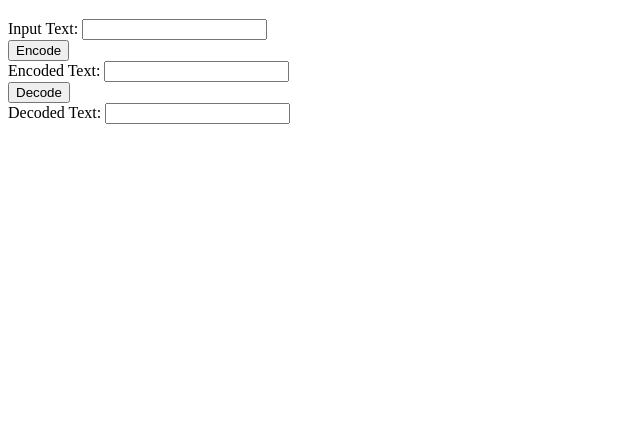
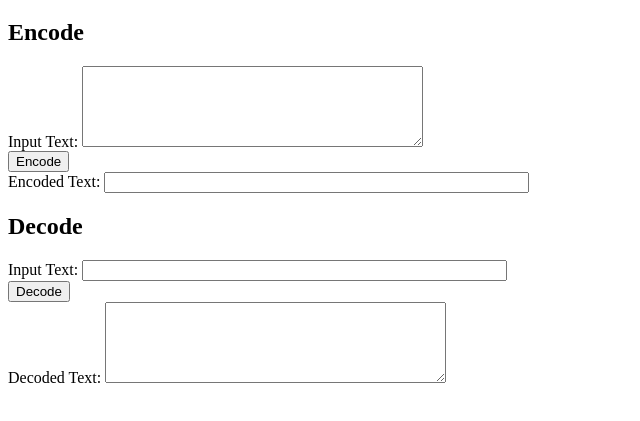
Before and after one commit to SampleUser0001/base64_encode_decode_sample, a plain HTML site: page index.html in a window 1280 px wide. Shown: the part 61-482 px from the top of the page, without its empty margins (0-640 px from the left). Drawn offline with Linux system fonts and the light colour scheme.

Commit message:
base64 encode/decodeできる

```diff
--- a/index.html
+++ b/index.html
@@ -4,13 +4,13 @@
     <title>Base64 Encode/Decode</title>
     <script>
         function encodeBase64() {
-            var input = document.getElementById("inputText").value;
+            var input = document.getElementById("encodeInputText").value;
             var encoded = btoa(input);
             document.getElementById("encodedText").value = encoded;
         }
 
         function decodeBase64() {
-            var encoded = document.getElementById("encodedText").value;
+            var encoded = document.getElementById("decodeInputText").value;
             var decoded = atob(encoded);
             document.getElementById("decodedText").value = decoded;
         }
@@ -18,17 +18,20 @@
 </head>
 <body>
     <h1>Base64 Encode/Decode</h1>
+    <h2>Encode</h2>
     <label for="inputText">Input Text:</label>
-    <input type="text" id="inputText">
+    <textarea type="text" id="encodeInputText" rows="5" cols="40"></textarea><br>
+    <button onclick="encodeBase64()">Encode</button><br>
+    <label for="encodedText">Encoded Text:</label>
+    <input type="text" id="encodedText" size="50" readonly>
+
+    <h2>Decode</h2>
+    <label for="inputText">Input Text:</label>
+    <input type="text" id="decodeInputText" size="50">
     <br>
-    <button onclick="encodeBase64()">Encode</button>
-    <br>
-    <label for="encodedText">Encoded Text:</label>
-    <input type="text" id="encodedText" readonly>
-    <br>
-    <button onclick="decodeBase64()">Decode</button>
-    <br>
+    <button onclick="decodeBase64()">Decode</button><br>
     <label for="decodedText">Decoded Text:</label>
-    <input type="text" id="decodedText" readonly>
+    <textarea type="text" id="decodedText" rows="5" cols="40" readonly></textarea>
+
 </body>
 </html>
```
